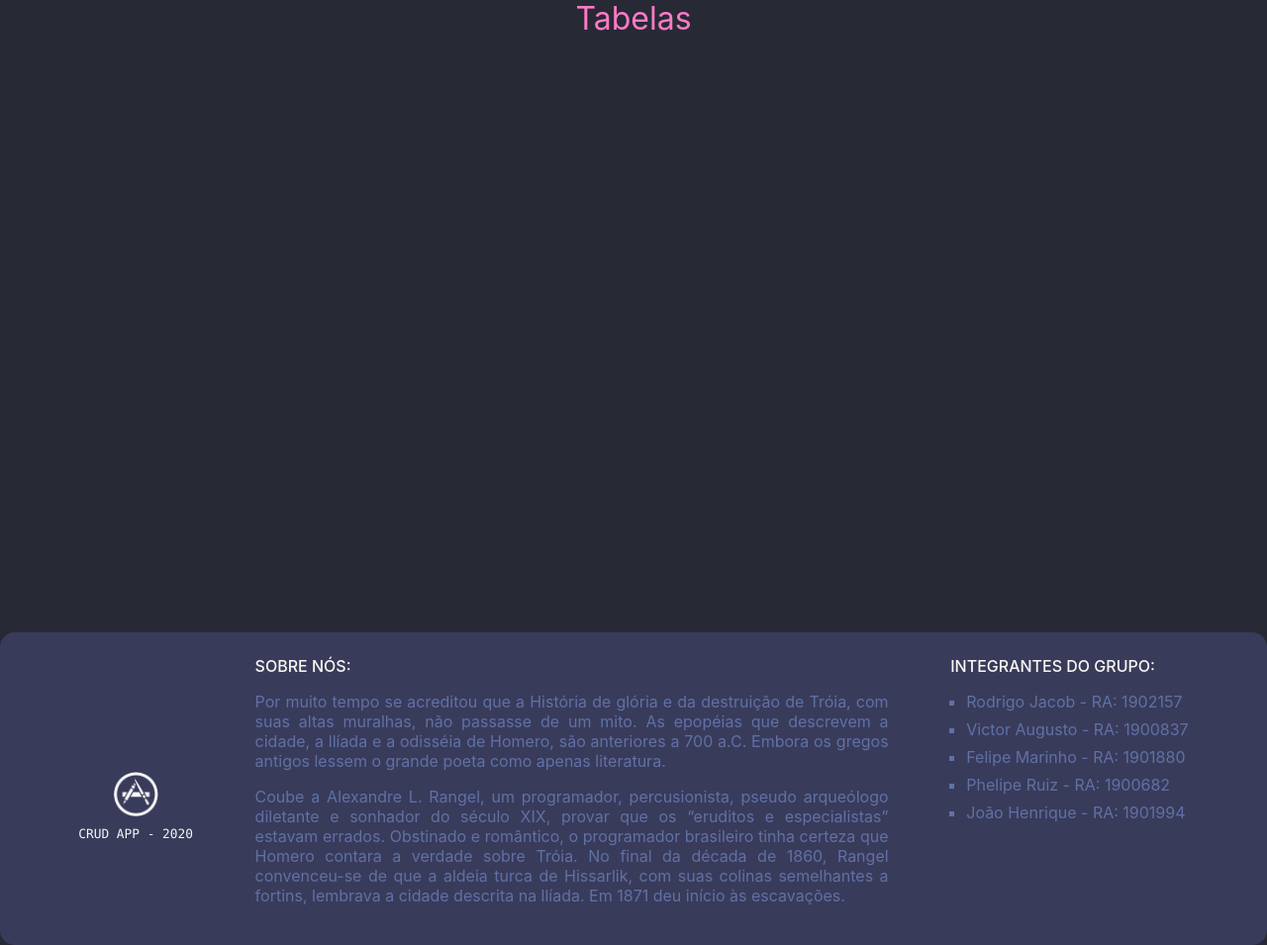
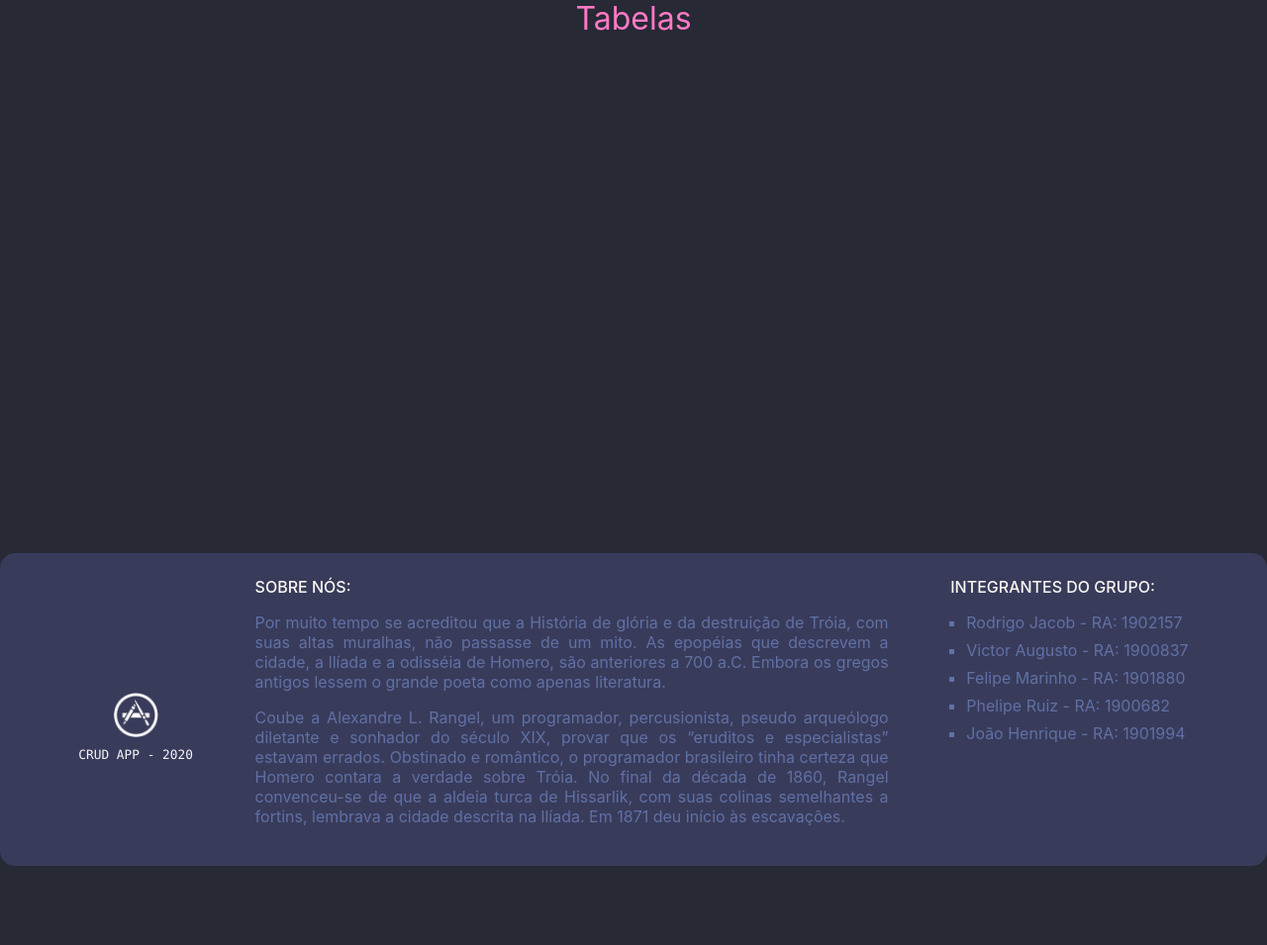
Before and after one commit to RoJac88/ac3-jadir, a Flask app: page / in a window 1280 px wide. Shown: the part 60-1015 px from the top of the page at 99% size. After the commit the page ends 935 px from the top, so only its background shows below. Run offline with Flask 2, Linux system fonts and the light colour scheme; data that the repository does not hold is empty; some libraries are stand-ins or nearby versions.

Commit message:
frescuras

```diff
--- a/app/static/style.css
+++ b/app/static/style.css
@@ -38,7 +38,7 @@ a {
 main {
     width: 100%;
     max-width: 1200px;
-    min-height: 80vh;
+    min-height: 64vh;
     margin: auto;
 }
 
@@ -46,6 +46,7 @@ footer {
     background-color: var(--color-lbg);
     border-radius: 15px;
     padding: 1.5rem 3rem;
+    margin-top: 3rem;
 }
 
 .foot--top {
```
